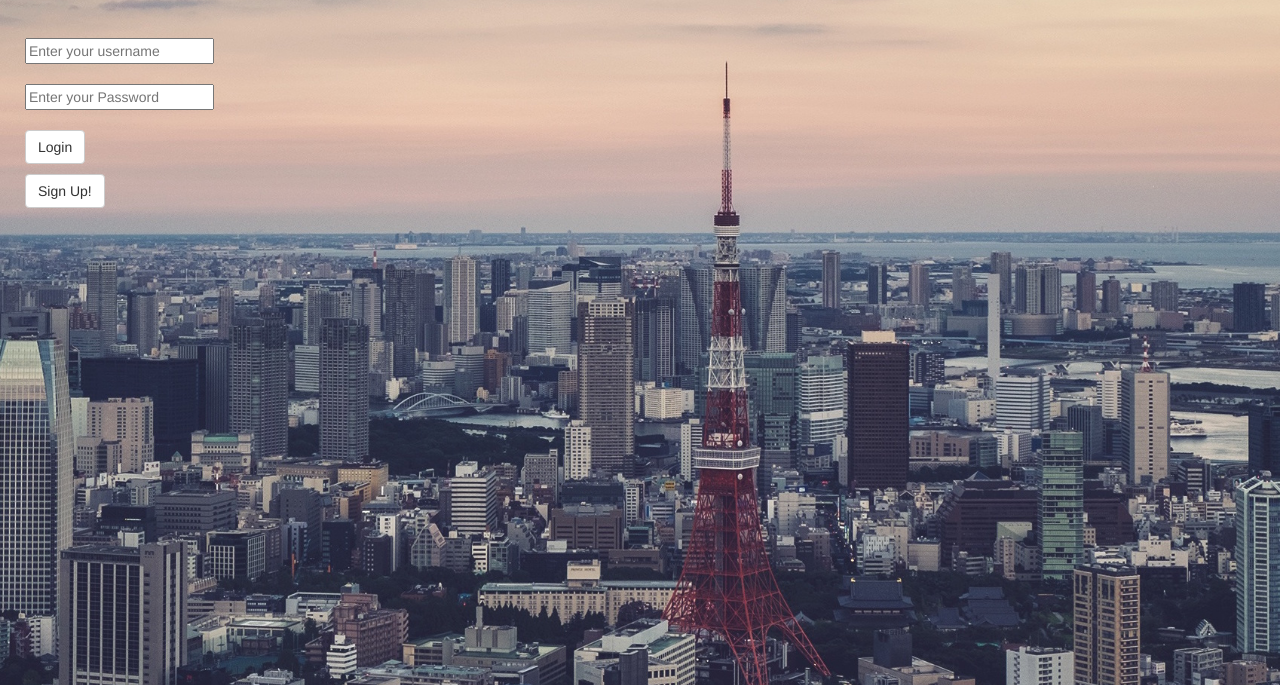
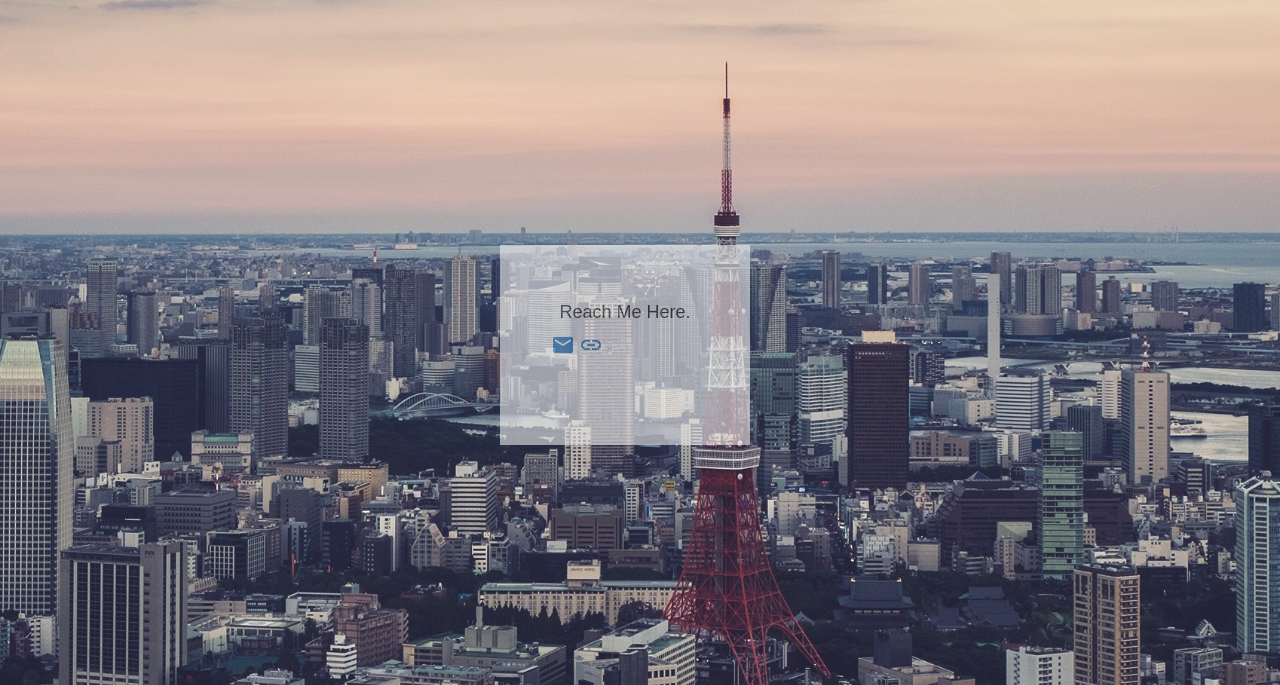
Before and after one commit to bezotic/codeup_web_exercises, a PHP site: page /contact.html in a window 1280 px wide. Shown: the part 52-737 px from the top of the page. Run offline with PHP 8.4, Linux system fonts and the light colour scheme; some libraries are stand-ins or nearby versions.

Commit message:
Practicing java script. Added a contact tranparent box to practice.html

```diff
--- a/public/contact.html
+++ b/public/contact.html
@@ -5,9 +5,11 @@
 	<link rel="stylesheet" href="/css/practice.css">
 	<link rel="stylesheet" type="text/css" href="/css/bootstrap.css">
 	<link href='https://fonts.googleapis.com/css?family=Lora' rel='stylesheet' type='text/css'>
+  <link href="https://fonts.googleapis.com/icon?family=Material+Icons" rel="stylesheet">
 	<title>Practice</title>
 </head>
 <body>
+
 	<nav class="navbar navbar-default">
   <div class="container-fluid">
     <!-- Brand and toggle get grouped for better mobile display -->
@@ -33,25 +35,18 @@
   </div><!-- /.container-fluid -->
 </nav>
 
-	<form class="navbar-form navbar-left" role="search">
-  		<div class="form-group">
-    		<input type="text" id="username" class="sign-up" name="username" placeholder="Enter your username">
-			<br>
-			<input type="password" id="password" class="sign-up" name="password" placeholder="Enter your Password">
-			<br>
-  		</div>
-  		<br>
-  		<button type="submit" class="btn btn-default">Login</button>
-  		<br>
-  		<button type="submit" class="btn btn-default">Sign Up!</button>
-	</form>
-
-	<br>
+<div class="jumbotron">
+  <h4>Reach Me Here.</h4>
+ <div class="images">
+    <a href="mailto:RichardDeLosSantos1292@Gmail.com" target="_top"><i class="material-icons">email</i></a>
+    <a href="https://www.linkedin.com/nhome/" target="_blank"><i class="material-icons">linkedin</i></a>
+ </div>
+</div>
 
 
 
 
-	<script src="https://ajax.googleapis.com/ajax/libs/jquery/1.11.3/jquery.min.js"></script>
+	<script src="https://ajax.googleapis.com/ajax/libs/jquery/1.11.3/jquery.min.js" ></script>
     <script>window.jQuery || document.write('<script src="../../assets/js/vendor/jquery.min.js"><\/script>')</script>
     <script src="../../dist/js/bootstrap.min.js"></script>
     <!-- IE10 viewport hack for Surface/desktop Windows 8 bug -->
--- a/public/css/practice.css
+++ b/public/css/practice.css
@@ -22,17 +22,23 @@ body {
 	border-radius:20px;
 }
 
-#carousel-example-generic {
-	position:relative;
-	top:150px;
-	height: 150px;
-
-}
 
  .btn-default {
 	margin:10px  ;
 }
 
-.sign-up {
-	margin:10px;
+.jumbotron {
+	opacity: 0.6;
+	position:relative;
+	top:225px;
+	left:500px;
+	height:200px;
+	width:250px;
+	text-align: center;
+	font-family: 'Oswald', sans-serif;
+
 }
+
+.images {
+
+}
--- a/public/my_resume.html
+++ b/public/my_resume.html
@@ -24,10 +24,7 @@
 
 	<h1>contact</h1>
 
-	<ul>
-		<li><a href="mailto:RichardDeLosSantos1292@gmail.com" target="_blank"><i class="material-icons">email</i></a></li>
-		<li><a href="https://www.linkedin.com/nhome/" target="_blank"><i class="material-icons">linkedin</i></a></li>
-	</ul>
+	<button type="submit" class="btn btn-default"><span class="glyphicon glyphicon-search"></span> Search</button>
 
 
 	<h2>Work Experience</h2>
--- a/public/sign-up.html
+++ b/public/sign-up.html
@@ -1,3 +1,8 @@
+<?php
+  var_dump($_GET);
+  var_dump($_POST);
+?>
+
 <!DOCTYPE html>
 <html lang="en">
 <head>
```
Also changed, not shown: public/external_js.html (added, +25 -0 lines), public/inline_js.html (added, +29 -0 lines), public/js/external.js (added, +10 -0 lines), 4 other files.
